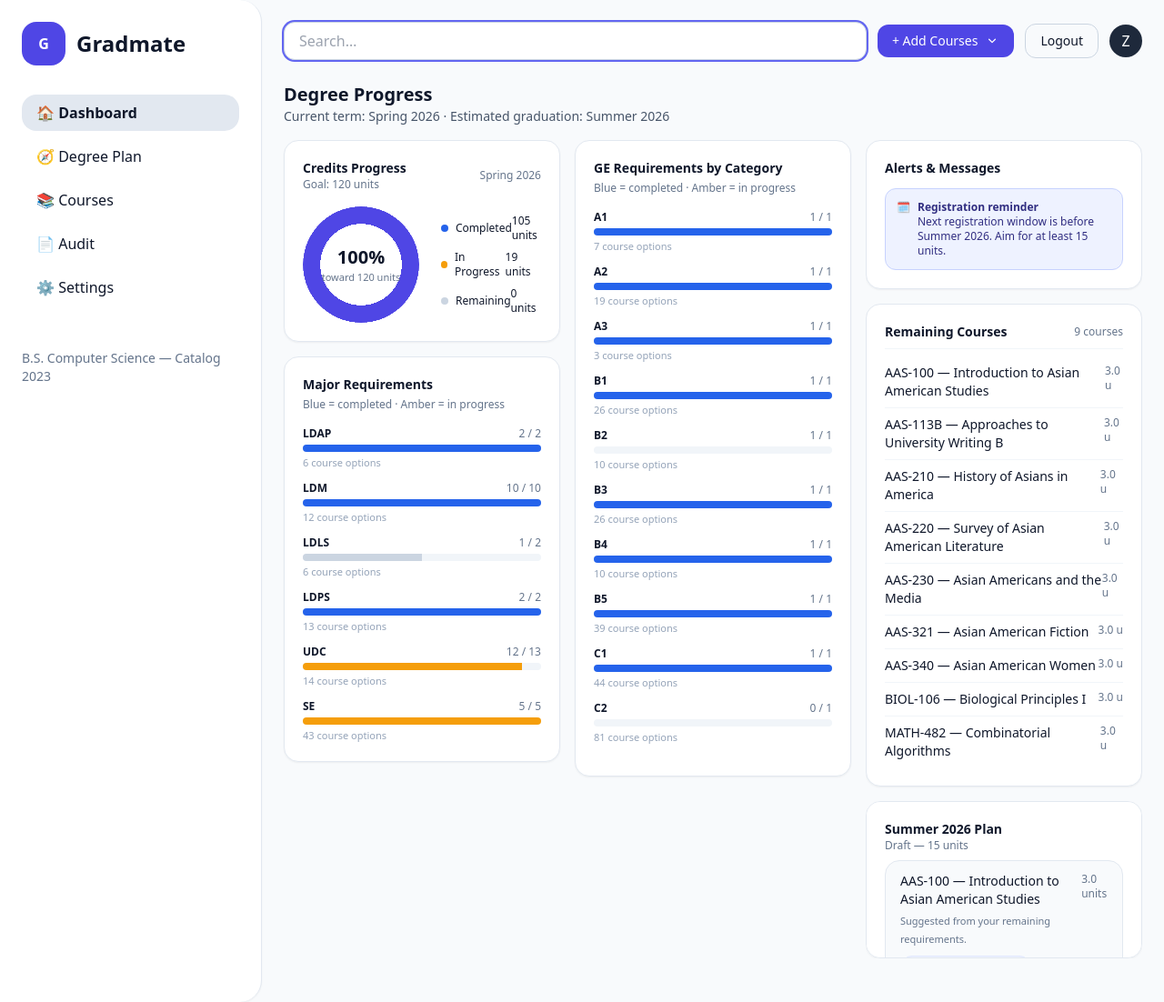
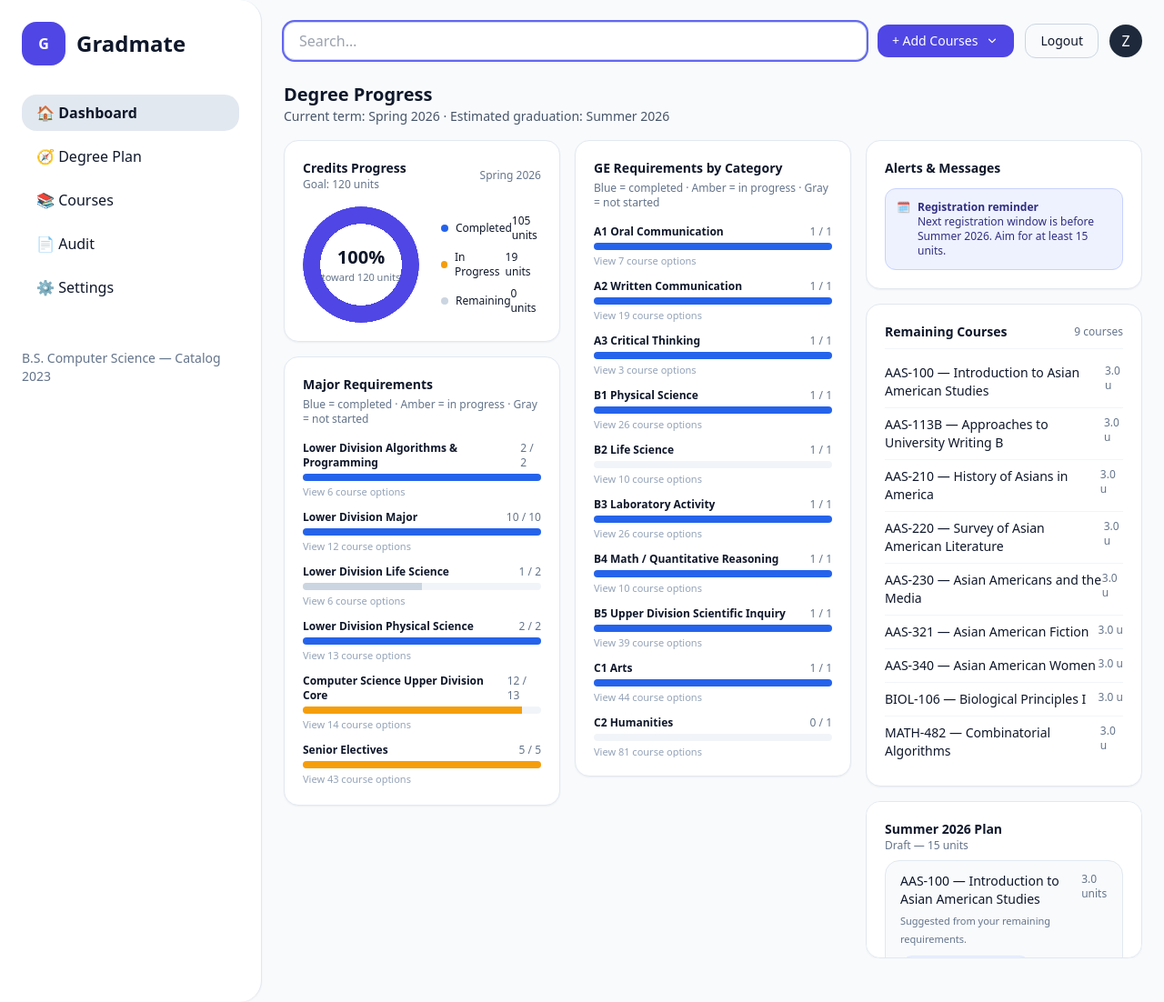
Before and after one commit to MBhuva6304/Gradmate, a Django app: page / in a window 1280 px wide. Shown: the whole page at 91% size. Run offline with Django 5.2, Linux system fonts and the light colour scheme; a user stored in the database is signed in; data comes from the database, SQL or seed files in the repository; some libraries are stand-ins or nearby versions.

Commit message:
Updated dashboard to show fulfillment counts and links to filter courses by fulfillment. Added fulfillment filtering to courses view.

```diff
--- a/templates/dashboard.html
+++ b/templates/dashboard.html
@@ -282,7 +282,7 @@
     <div class="bg-white rounded-2xl shadow-sm border border-slate-200 p-5">
       <h2 class="text-sm font-semibold mb-1">Major Requirements</h2>
       <p class="text-xs text-slate-500 mb-4">
-        Blue = completed · Amber = in progress
+        Blue = completed · Amber = in progress · Gray = not started
       </p>
 
       {% if major_progress %}
@@ -290,7 +290,7 @@
           {% for g in major_progress %}
             <div>
               <div class="flex justify-between mb-1">
-                <span class="font-semibold">{{ g.short }}</span>
+                <span class="font-semibold">{{ g.name }}</span>
                 <span class="text-slate-500">{{ g.completed|add:g.in_progress }} / {{ g.min_required }}</span>
               </div>
 
@@ -306,8 +306,13 @@
               </div>
 
               {% if g.total_options %}
-                <div class="mt-1 text-[11px] text-slate-400">
-                  {{ g.total_options }} course option{{ g.total_options|pluralize }}
+                <div class="mt-1 text-[11px]">
+                  <a
+                    href="{% url 'courses' %}?fulfillment={{ g.name|urlencode }}"
+                    class="text-slate-400 hover:text-indigo-600 hover:underline"
+                  >
+                    View {{ g.total_options }} course option{{ g.total_options|pluralize }}
+                  </a>
                 </div>
               {% endif %}
             </div>
@@ -322,7 +327,7 @@
   <div class="bg-white rounded-2xl shadow-sm border border-slate-200 p-5 lg:max-h-[700px] flex flex-col overflow-hidden">
     <h2 class="text-sm font-semibold mb-1">GE Requirements by Category</h2>
     <p class="text-xs text-slate-500 mb-4">
-      Blue = completed · Amber = in progress
+      Blue = completed · Amber = in progress · Gray = not started
     </p>
 
     {% if ge_progress %}
@@ -330,7 +335,7 @@
         {% for g in ge_progress %}
           <div>
             <div class="flex justify-between mb-1">
-              <span class="font-semibold">{{ g.short }}</span>
+              <span class="font-semibold">{{ g.name }}</span>
               <span class="text-slate-500">{{ g.completed|add:g.in_progress }} / {{ g.min_required }}</span>
             </div>
 
@@ -346,9 +351,14 @@
             </div>
 
             {% if g.total_options %}
-              <div class="mt-1 text-[11px] text-slate-400">
-                {{ g.total_options }} course option{{ g.total_options|pluralize }}
-              </div>
+              <div class="mt-1 text-[11px]">
+                  <a
+                    href="{% url 'courses' %}?fulfillment={{ g.name|urlencode }}"
+                    class="text-slate-400 hover:text-indigo-600 hover:underline"
+                  >
+                    View {{ g.total_options }} course option{{ g.total_options|pluralize }}
+                  </a>
+                </div>
             {% endif %}
           </div>
         {% endfor %}
--- a/users/views.py
+++ b/users/views.py
@@ -484,6 +484,10 @@ def dashboard(request):
         "progress_percent": progress_percent,
         "ge_progress": ge_progress,
         "major_progress": major_progress,
+        "ge_done_count": sum(1 for g in ge_progress if g.get("done")),
+        "ge_total_count": len(ge_progress),
+        "major_done_count": sum(1 for g in major_progress if g.get("done")),
+        "major_total_count": len(major_progress),
         "remaining": remaining,
         "next_list": next_list,
         "next_credits": int(next_credits),
```
